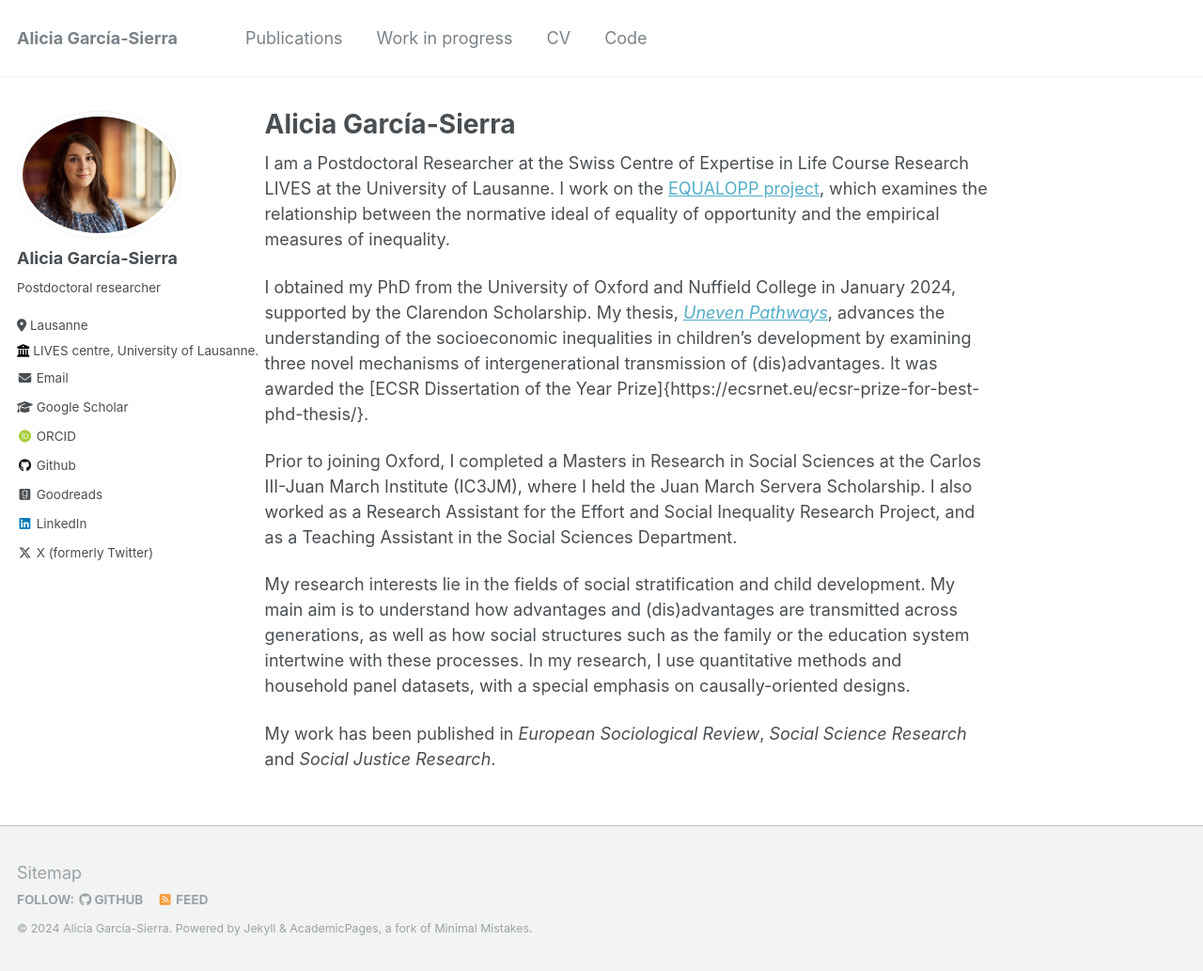
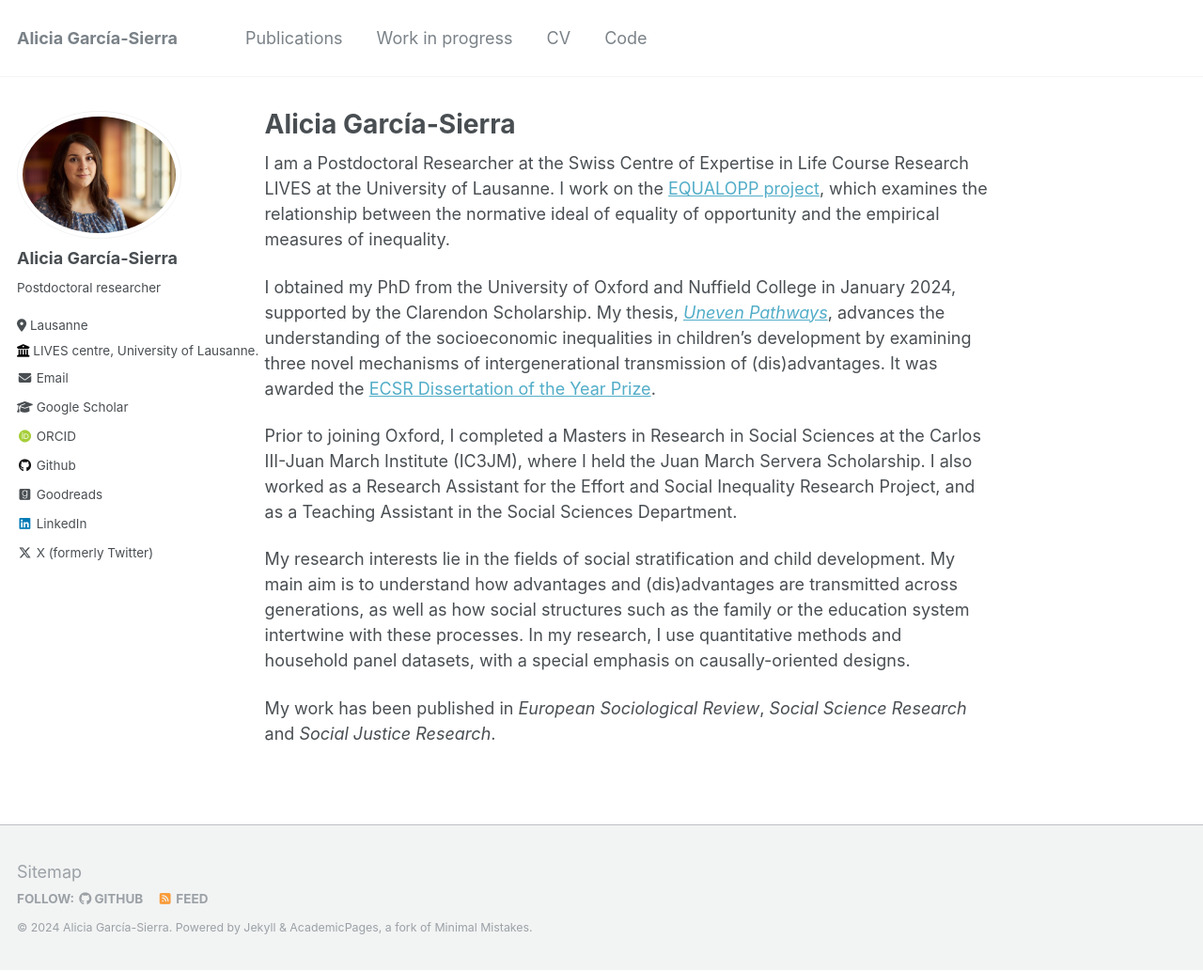
Before and after one commit to aliciagarciasierra/aliciagarciasierra.github.io, a Jekyll site: the page built from _pages/about.md, in a window 1280 px wide and 1033 px high. Shown: the whole window at 94% size. Built offline with Jekyll 4.4.1, drawn with Linux system fonts in a browser that asks for light colours; some web fonts are replaced.

Commit message:
Update about.md

```diff
--- a/_pages/about.md
+++ b/_pages/about.md
@@ -9,7 +9,7 @@ redirect_from:
 
 I am a Postdoctoral Researcher at the Swiss Centre of Expertise in Life Course Research LIVES at the University of Lausanne. I work on the [EQUALOPP project](https://people.unil.ch/michaelgratz/projects/), which examines the relationship between the normative ideal of equality of opportunity and the empirical measures of inequality.
 
-I obtained my PhD from the University of Oxford and Nuffield College in January 2024, supported by the Clarendon Scholarship. My thesis, [_Uneven Pathways_](https://ora.ox.ac.uk/objects/uuid:e656a443-a9c0-4d3b-837e-123cc0b7e5db),  advances the understanding of the socioeconomic inequalities in children’s development by examining three novel mechanisms of intergenerational transmission of (dis)advantages. It was awarded the [ECSR Dissertation of the Year Prize]{https://ecsrnet.eu/ecsr-prize-for-best-phd-thesis/}.
+I obtained my PhD from the University of Oxford and Nuffield College in January 2024, supported by the Clarendon Scholarship. My thesis, [_Uneven Pathways_](https://ora.ox.ac.uk/objects/uuid:e656a443-a9c0-4d3b-837e-123cc0b7e5db),  advances the understanding of the socioeconomic inequalities in children’s development by examining three novel mechanisms of intergenerational transmission of (dis)advantages. It was awarded the [ECSR Dissertation of the Year Prize](https://ecsrnet.eu/ecsr-prize-for-best-phd-thesis/).
 
 Prior to joining Oxford, I completed a Masters in Research in Social Sciences at the Carlos III-Juan March Institute (IC3JM), where I held the Juan March Servera Scholarship. I also worked as a Research Assistant for the Effort and Social Inequality Research Project, and as a Teaching Assistant in the Social Sciences Department.
 
```
